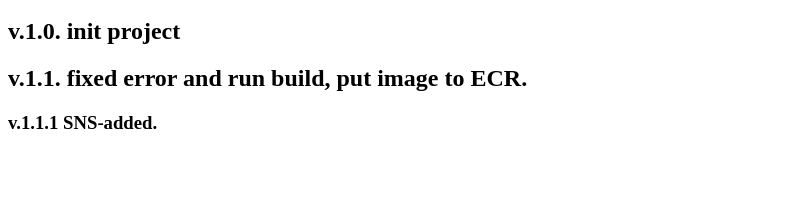
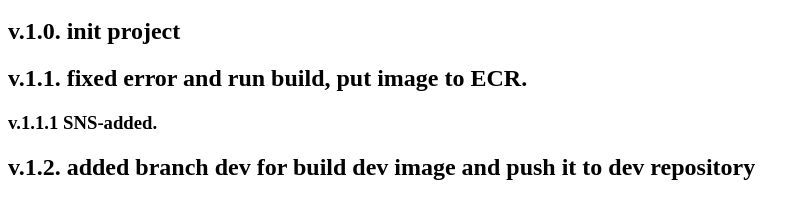
Before and after one commit to nazar-budchanyi/codebuild-demo, a plain HTML site: page index.html in a window 1280 px wide. Shown: the part 48-266 px from the top of the page, without its empty margins (0-810 px from the left). Drawn offline with Linux system fonts and the light colour scheme.

Commit message:
v.1.2. development separated: buildspec_dev.yml , branch dev, for build dev image and push it repository with tag dev

```diff
--- a/index.html
+++ b/index.html
@@ -4,5 +4,6 @@
         <h2>v.1.0. init project</h2>
         <h2>v.1.1. fixed error and run build, put image to ECR.</h2>
         <h3>v.1.1.1 SNS-added.</h3>
+        <h2>v.1.2. added branch dev for build dev image and push it to dev repository</h2>
     </body>
 </html>
```
Also changed, not shown: 1 other file.
